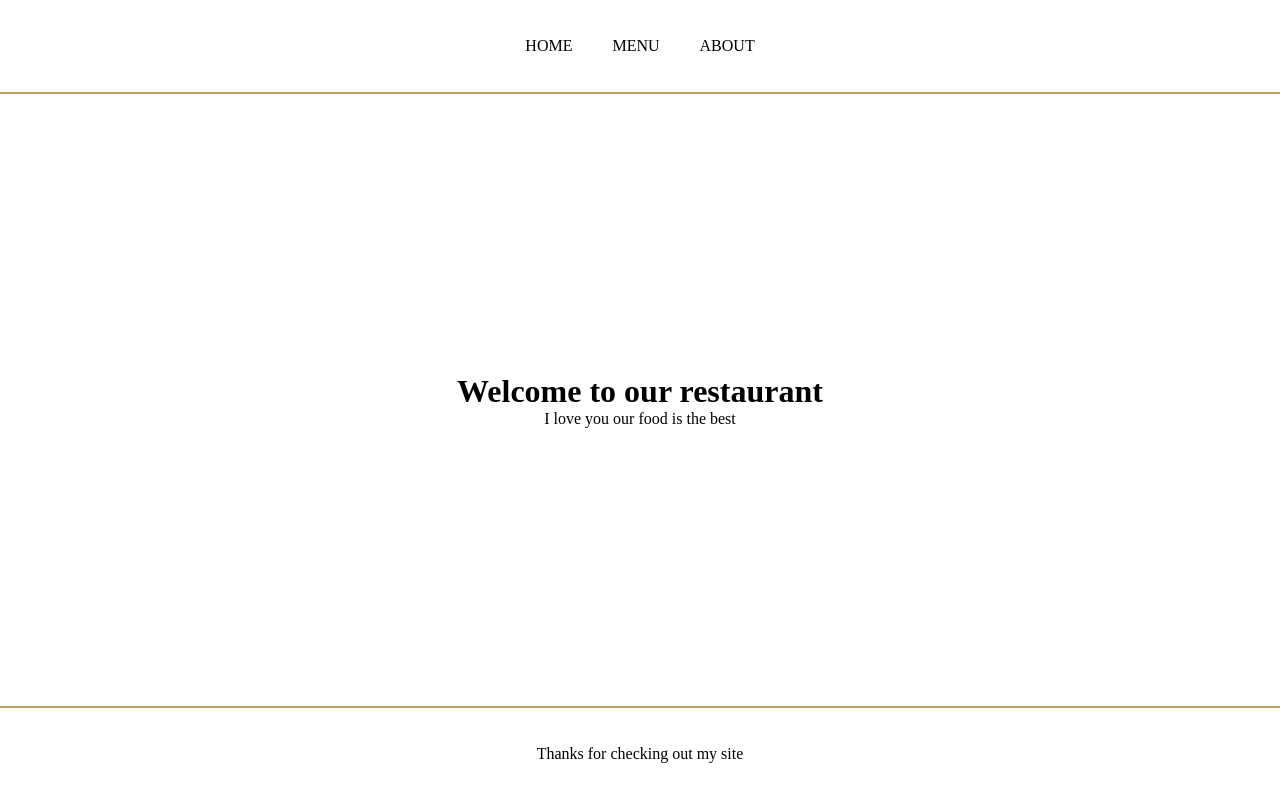
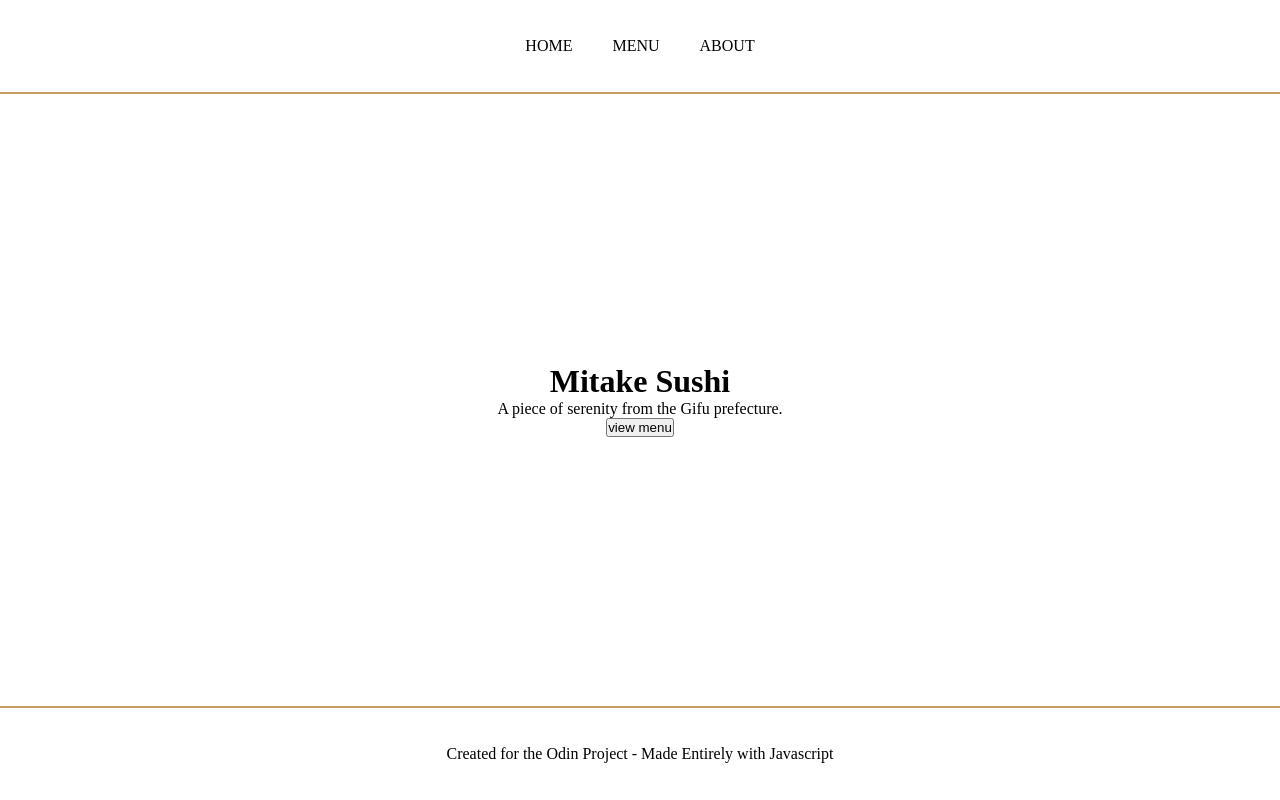
Before and after one commit to pmcmahan1/restaurant, a website with bundled scripts: page dist/index.html in a window 1280 px wide. Built offline with nearby package versions, Linux system fonts and the light colour scheme.

Commit message:
Working on it

```diff
--- a/src/index.js
+++ b/src/index.js
@@ -1 +1,70 @@
 console.log("Hello world");
+
+const $content = document.getElementById("content");
+
+// Creates the elements of html, easier to use then making it by scratch
+function createHtmlElement(type, id, arrayClasses, content) {
+    const element = document.createElement(type);
+    if (id) element.id = id;
+    if (arrayClasses)
+      arrayClasses.forEach((myClass) => element.classList.add(myClass));
+
+    if (content) element.innerText = content;
+
+    return element;
+  }
+
+//Navbar creation
+function renderNav() {
+    const navItems = ["home", "menu", "about"];
+    const $ul = document.createElement("ul");
+
+    navItems.forEach((item) =>
+      $ul.appendChild(createHtmlElement("li", null, null, item))
+    );
+
+    const $nav = document.createElement("nav");
+    $nav.appendChild($ul);
+
+    $content.appendChild($nav);
+  }
+
+//Homepage creation
+function renderHome() {
+    const $main = document.createElement("main");
+
+    const $title = createHtmlElement("h1", null, ["white"], "Mitake Sushi");
+
+    const $subtitle = createHtmlElement(
+      "p",
+      null,
+      ["text-center", "white"],
+      "A piece of serenity from the Gifu prefecture."
+    );
+    const $button = createHtmlElement("button", null, null, "view menu");
+
+    $main.appendChild($title);
+    $main.appendChild($subtitle);
+    $main.appendChild($button);
+
+    $content.appendChild($main);
+  }
+
+//Footer creation
+function renderFooter() {
+    const $footer = document.createElement("footer");
+    const $p = createHtmlElement(
+      "p",
+      null,
+      ["golden"],
+      "Created for the Odin Project - Made Entirely with Javascript"
+    );
+    $footer.appendChild($p);
+    $content.appendChild($footer);
+  }
+
+
+//Runs all the functions to generate the webpage
+renderNav();
+renderHome();
+renderFooter();
```
Also changed, not shown: dist/index.html, dist/main.js, dist/style.css.
